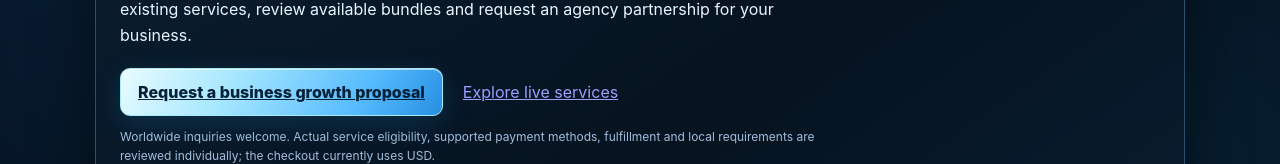
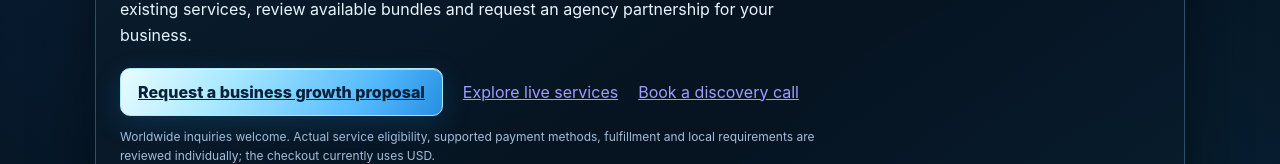
Before and after one commit to LitGnosis/Litix, a Next.js app in the folder src/: page /for-agencies in a window 1280 px wide. Shown: the part 367-531 px from the top of the page. Built offline with nearby package versions, Linux system fonts and the light colour scheme; no server answers.

Commit message:
feat(growth): add discovery call conversion link

```diff
--- a/src/app/for-agencies/page.jsx
+++ b/src/app/for-agencies/page.jsx
@@ -25,6 +25,7 @@ export default function GlobalAgencyPage(){
    <div className="partner-actions">
     <Link className="primary" href="/agency-growth?utm_source=agency_page&utm_medium=owned&utm_campaign=agency_inquiry#request">Request a business growth proposal</Link>
     <Link href="/shop">Explore live services</Link>
+    <a href="https://calendly.com/spears5417/litix-business-growth-discovery-call">Book a discovery call</a>
    </div>
    <p className="small">Worldwide inquiries welcome. Actual service eligibility, supported payment methods, fulfillment and local requirements are reviewed individually; the checkout currently uses USD.</p>
   </section>
```
